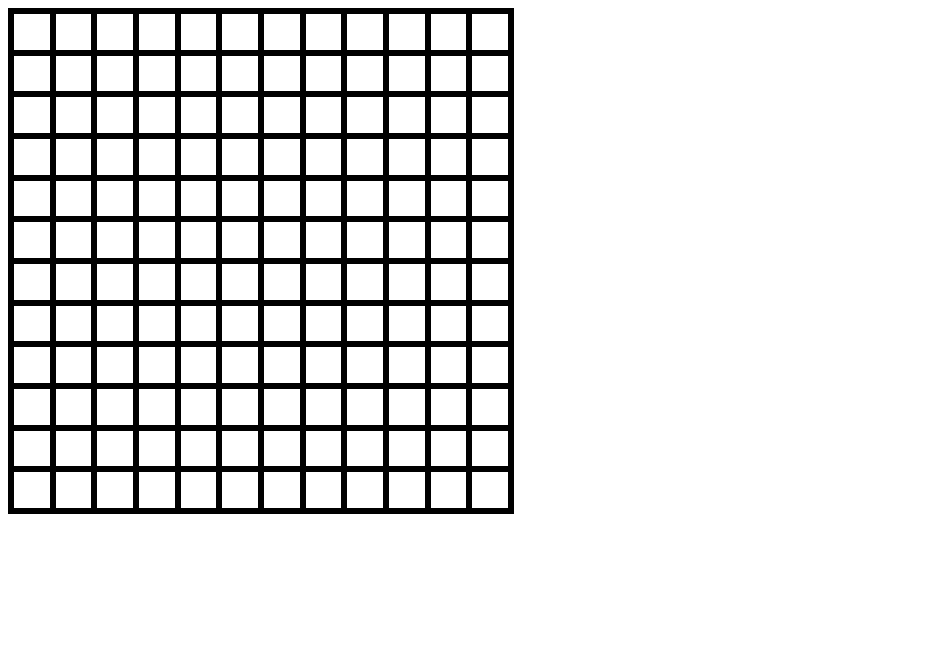
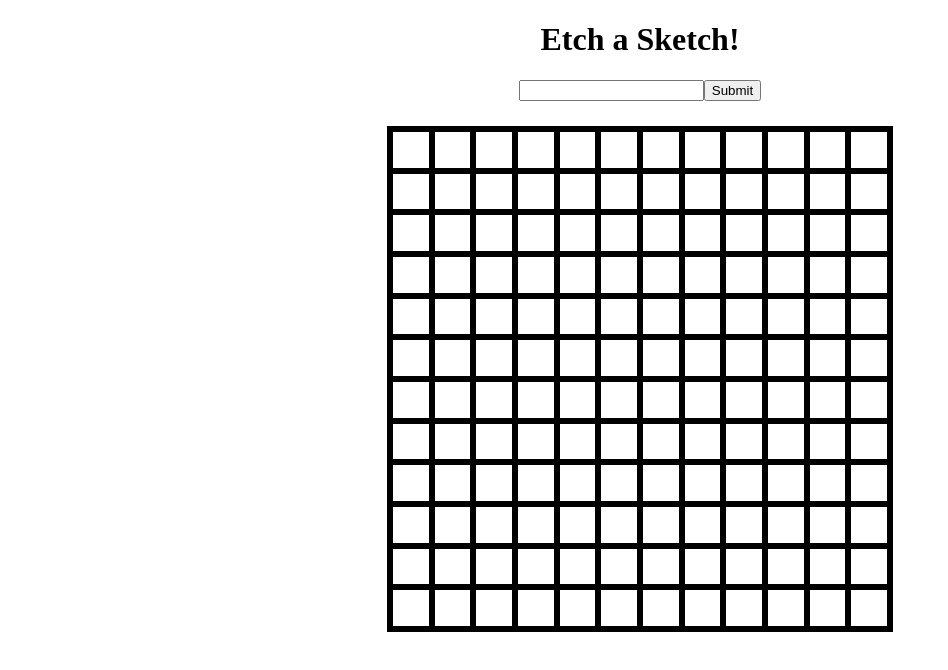
Before and after one commit to HanXD345/etch-a-sketch, a plain HTML site: page index.html in a window 1280 px wide. Shown: the whole page, without its empty margins (0-948 px from the left). Drawn offline with Linux system fonts and the light colour scheme.

Commit message:
Create input section and header

```diff
--- a/index.html
+++ b/index.html
@@ -10,6 +10,13 @@
     <title>Document</title>
   </head>
   <body>
-    <div class="container"></div>
+    <h1>Etch a Sketch!</h1>
+    <div class="input-section">
+      <input type="text" class="text-bar">
+      <input type="submit" class="submit-button">
+    </div>
+    <div class="etch-a-sketch-container">
+      <div class="container"></div>
+    </div>
   </body>
 </html>
```
